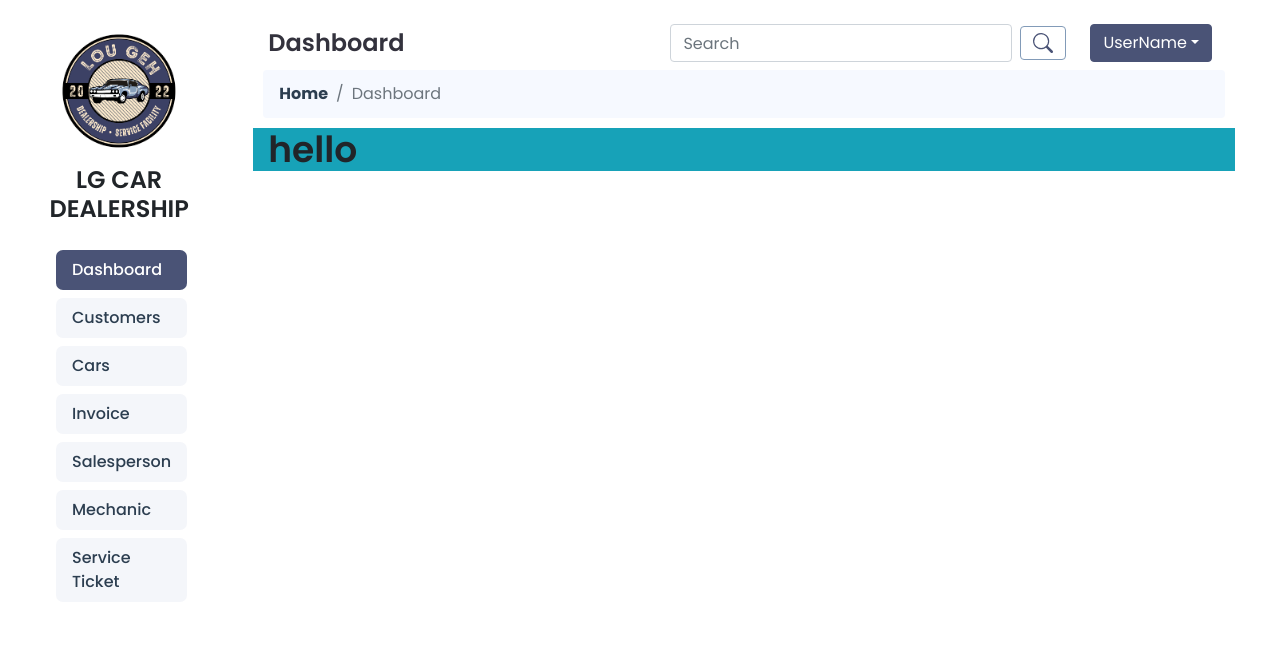
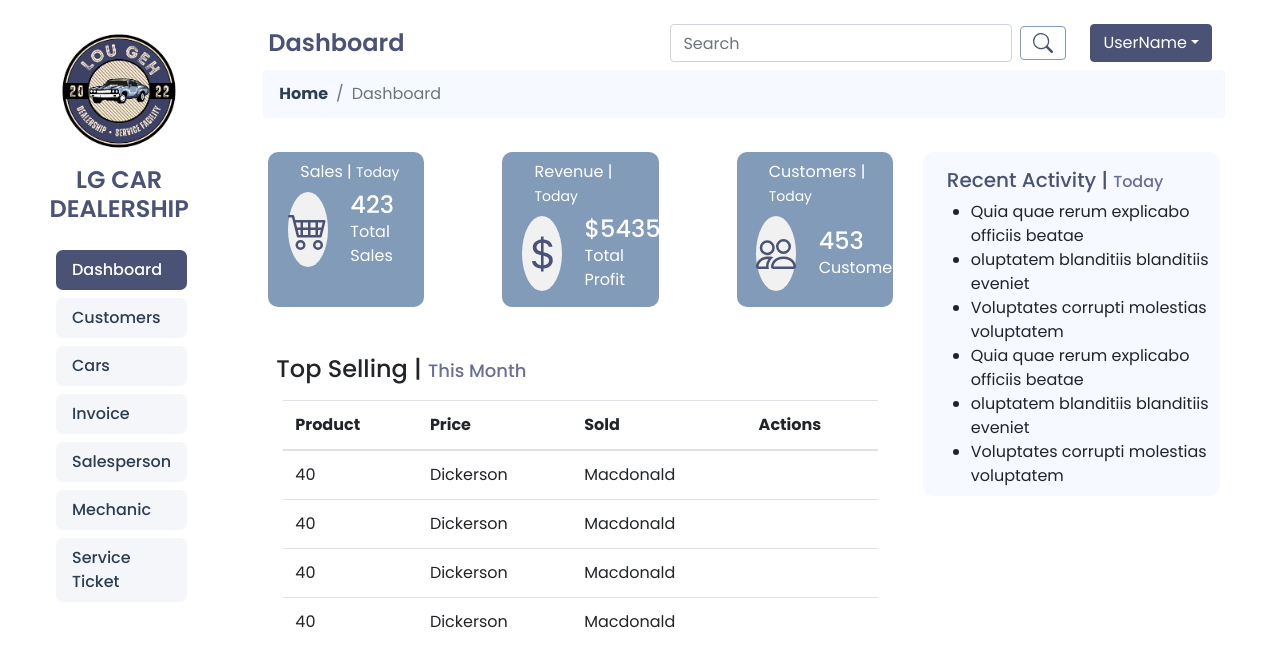
Before and after one commit to nbspi/car-dealership, a Vue app: page /dashboard in a window 1280 px wide. Shown: the top 666 px of the page. Built offline with nearby package versions, Linux system fonts and the light colour scheme.

Commit message:
dashboard page

```diff
--- /dev/null
+++ b/src/components/DashboardCard.vue
@@ -0,0 +1,57 @@
+<template>
+    <b-col cols="3" class="sales-card p-2">
+        <b-row class="d-flex pl-4">
+            <div>{{ title }} | <span>Today</span> </div>
+        </b-row>
+        <b-row class="px-1">
+            <b-col cols="5" class="d-flex justify-content-center p-2">
+                <div class="circle bg-info d-flex align-items-center justify-content-center">
+                    <b-icon :icon="icon" font-scale="2.5"></b-icon>
+                </div>
+            </b-col>
+            <b-col cols="7" class="d-flex flex-column justify-content-center">
+                <div class="">
+                    <h4>{{ value }}</h4>
+                    <p>{{ description }}</p>
+                </div>
+
+            </b-col>
+        </b-row>
+    </b-col>
+</template>
+
+<script>
+export default {
+    name: "DashboardCard",
+    props: {
+        title: String,
+        icon: String,
+        description: String,
+        value: Number
+    }
+}
+</script>
+
+<style>
+.sales-card {
+    background-color: #829BB8 !important;
+    border-radius: 10px;
+    color: white;
+}
+
+.circle {
+    height: 75px;
+    width: 75px;
+    border-radius: 50%;
+    background-color: #f1f1f1 !important;
+}
+
+.recent-activity {
+    background-color: #F6F9FF;
+    border-radius: 10px !important;
+}
+
+.sales-card span {
+    font-size: 14px;
+}
+</style>
--- a/src/components/DatePicker.vue
+++ b/src/components/DatePicker.vue
@@ -1,8 +1,8 @@
 <template>
     <div class="mb-3">
         <label for="datepicker" class="ml-2 mb-2">{{ label }}</label>
-        <b-form-datepicker id="datepicker"
-            :date-format-options="{ year: 'numeric', month: 'long', day: '2-digit' }" v-model="value">
+        <b-form-datepicker :disabled="disabled" id="datepicker" :date-format-options="{ year: 'numeric', month: 'long', day: '2-digit' }"
+            v-model="value">
         </b-form-datepicker>
     </div>
 </template>
@@ -11,7 +11,13 @@
 export default {
     name: "DatePicker",
     props: {
-        label: String
+        label: String,
+        disabled: Boolean,
+    },
+    data() {
+        return {
+            state: 'disabled'
+        }
     }
 }
 </script>
--- a/src/components/FormInput.vue
+++ b/src/components/FormInput.vue
@@ -3,7 +3,7 @@
         <b-form-group :label="label" id="label" class="ml-2">
         </b-form-group>
         <b-form-input :placeholder="placeholder" v-model="text"></b-form-input>
-        <div class="mt-2">Value: {{ text }}</div>
+        <!-- <div class="mt-2">Value: {{ text }}</div> -->
     </div>
 </template>
 
@@ -13,12 +13,12 @@
         props: {
             label: String,
             placeholder: String,
-        },
-        data() {
-            return {
-                text: '',
-                // required: true
-            }
         }
+        // data() {
+        //     return {
+        //         text: '',
+        //         // required: true
+        //     }
+        // }
     }
 </script>
--- a/src/components/HeaderComponent.vue
+++ b/src/components/HeaderComponent.vue
@@ -64,4 +64,8 @@ nav {
 .user-dropdown {
     outline: #829BB8 !important;
 }
+
+h2 {
+    color: #4a5376;
+}
 </style>
--- a/src/components/SideBar.vue
+++ b/src/components/SideBar.vue
@@ -74,6 +74,7 @@ export default {
 
 #sidebar-title {
     font-weight: 600;
+    color: #4A5376;
 }
 
 .mb-3 {
--- a/src/pages/CarsPage.vue
+++ b/src/pages/CarsPage.vue
@@ -27,7 +27,6 @@
                                         </b-form>
                                     </b-col>
                                 </b-container>
-
                             </b-col>
                         </b-col>
                         <b-col md="12" lg="12" xl="8" class="py-2">
--- a/src/pages/DashBoard.vue
+++ b/src/pages/DashBoard.vue
@@ -4,10 +4,41 @@
       <SideBar />
       <b-col xl="10" lg="9" sm="9">
         <HeaderComponent title="Dashboard" />
-        <b-container fluid>
-          <b-col class="bg-info">
-            <h1>hello</h1>
-          </b-col>
+        <b-container fluid class="pt-2">
+          <b-row class="my-3">
+            <b-col cols="8">
+              <b-row class="d-flex justify-content-between">
+                <DashboardCard title="Sales" icon="cart4" description="Total Sales" value="423" />
+                <DashboardCard title="Revenue" icon="currency-dollar" description="Total Profit" value="$5435" />
+                <DashboardCard title="Customers" icon="people" description="Customers" value="453" />
+
+              </b-row>
+              <b-row class="mt-5 d-flex flex-column justify-content-between">
+                <h4 class="pl-2">Top Selling | <span>This Month</span></h4>
+                <b-col class="mt-3">
+                  <b-table hover :items="items"></b-table>
+                </b-col>
+              </b-row>
+            </b-col>
+            <b-col cols="4">
+              <b-container class="recent-activity p-2">
+                <h5 class="px-3 mt-2">
+                  <p>Recent Activity | <span>Today</span></p>
+                </h5>
+                <div class="mt-2">
+                  <ul>
+                    <li>Quia quae rerum explicabo officiis beatae</li>
+                    <li>oluptatem blanditiis blanditiis eveniet</li>
+                    <li>Voluptates corrupti molestias voluptatem</li>
+                    <li>Quia quae rerum explicabo officiis beatae</li>
+                    <li>oluptatem blanditiis blanditiis eveniet</li>
+                    <li>Voluptates corrupti molestias voluptatem</li>
+                  </ul>
+                </div>
+              </b-container>
+            </b-col>
+          </b-row>
+
         </b-container>
       </b-col>
     </b-row>
@@ -17,12 +48,24 @@
 <script>
 import SideBar from "../components/SideBar.vue"
 import HeaderComponent from "../components/HeaderComponent.vue"
+import DashboardCard from "@/components/DashboardCard.vue";
 
 export default {
   name: "DashBoard",
   components: {
     HeaderComponent,
-    SideBar
+    SideBar,
+    DashboardCard
+  },
+  data() {
+    return {
+      items: [
+        { product: 40, price: 'Dickerson', sold: 'Macdonald', actions: '' },
+        { product: 40, price: 'Dickerson', sold: 'Macdonald' },
+        { product: 40, price: 'Dickerson', sold: 'Macdonald' },
+        { product: 40, price: 'Dickerson', sold: 'Macdonald' }
+      ]
+    }
   }
 };
 </script>
@@ -31,4 +74,17 @@ export default {
 nav {
   padding: 10px;
 }
+
+p {
+  color: #4a5376;
+}
+
+.recent-activity span {
+  font-size: 16px;
+}
+
+span {
+  font-size: 18px;
+  color: #687097;
+}
 </style>
--- a/src/pages/InvoicePage.vue
+++ b/src/pages/InvoicePage.vue
@@ -15,7 +15,7 @@
                                     <b-col class="mt-3">
                                         <b-form>
                                             <FormInput label="Invoice Number" placeholder="Enter Invoice Number" />
-                                            <DatePicker label="Invoice Date" />
+                                            <DatePicker label="Invoice Date" disabled="True" />
                                             <FormInput label="Salesperson ID" placeholder="Enter Salesperson ID" />
                                             <FormInput label="Customer ID" placeholder="Enter Customer ID" />
                                             <FormInput label="Car ID" placeholder="Enter Car ID" />
--- a/src/pages/MechanicPage.vue
+++ b/src/pages/MechanicPage.vue
@@ -31,7 +31,7 @@
                         <b-col md="12" lg="12" xl="8" class="py-2">
                             <b-col class="table-container">
                                 <b-container class="left-card rounded p-3">
-                                    <h5 class="px-3 mb-3">Mechanics</h5>
+                                    <h5 class="px-3 mb-3">Mechanic Records</h5>
                                     <b-table striped hover :items="items"></b-table>
                                 </b-container>
                             </b-col>
```
Also changed, not shown: src/assets/main.css (line endings or trailing spaces).
